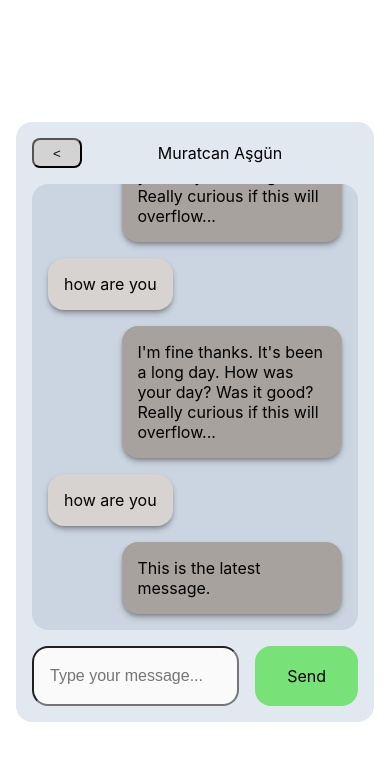
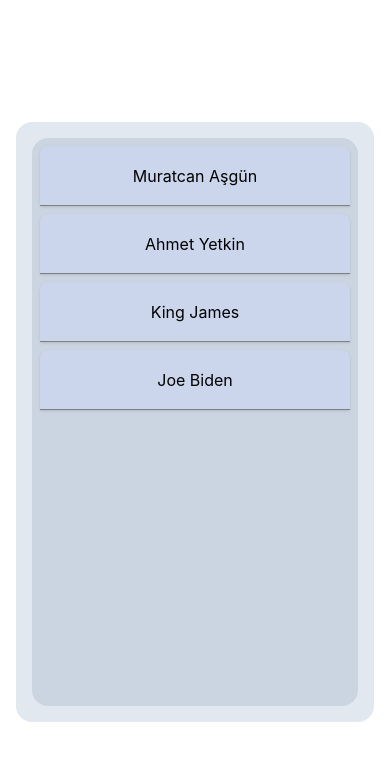
Before and after one commit to chmasgun/glov-chat-case-assignment, a React (Create React App) app in the folder my-app/: page / in a window 390 px wide. Shown: the top 760 px of the page. Built offline with nearby package versions, Linux system fonts and the light colour scheme.

Commit message:
implements sliding between UI small screens
On a contact click, message UI gets to the screen. On click for the back button, we go back to the Contacts list

```diff
--- a/my-app/src/components/ChatUIContainer.tsx
+++ b/my-app/src/components/ChatUIContainer.tsx
@@ -11,6 +11,8 @@ const messagesInit:  Record<string, [string, number][]> =  {
     , "Joe Biden": []
 
 }
+
+const contactList = Object.keys(messagesInit)
 
 type ChatUIContainerProps = {
 
@@ -35,17 +37,17 @@ const ChatUIContainerDiv = styled.div`
 
 // The inner container, which handles the (future) sliding of the Contacts-Messages. Transition will be applied.
 // Uses grid structure. On a large width, 30% of contacts should be fine. For smaller screens, they becomes equal, making them the same width of their parents.
-const ChatUIInnerContainerDiv = styled.div`
+const ChatUIInnerContainerDiv = styled.div<{ $atMessageUI?: boolean }>`
        width: 100%;
        padding: 1rem;
        display:grid;
        grid-template-columns: 3fr 7fr;
        grid-template-rows: minmax(0, 1fr);
-
+       transition: transform 0.4s;
        gap: 1rem;
         @media (max-width: 768px) {
             min-width: calc(200% - 0rem);
-            transform: translateX(-50%);
+            transform: translateX(${(props) => (props.$atMessageUI ? '0%' : '-50%')});
             gap: 2rem;
             grid-template-columns: repeat(2, minmax(0, 1fr));
             }
@@ -55,17 +57,26 @@ const ChatUIInnerContainerDiv = styled.div`
 const ChatUIContainer: React.FC<ChatUIContainerProps> = () => {
 
 
-    const [messages, setMessages]= useState(messagesInit)
+    const [messages, setMessages] = useState(messagesInit)
     const [selectedContact, setSelectedContact] = useState<string>("Muratcan Aşgün")
-
+    const [mobileContactOn, setMobileContactOn] = useState<boolean>(true)
 
 
     return (
         <ChatUIContainerDiv>
-            <ChatUIInnerContainerDiv>
+            <ChatUIInnerContainerDiv $atMessageUI={mobileContactOn}>
 
-                <ContactListContainer contactList={["Ahmet Yetkin", "Muratcan Aşgün", "King James","Joe Biden"]} selectedContact={selectedContact} setSelectedContact={setSelectedContact}></ContactListContainer>
-                <MessagingScreenContainer messages={messages[selectedContact]} setMessages={setMessages} selectedContact={selectedContact}></MessagingScreenContainer>
+                <ContactListContainer
+                    contactList={contactList}
+                    selectedContact={selectedContact}
+                    setSelectedContact={setSelectedContact}
+                    setMobileContactOn={setMobileContactOn}></ContactListContainer>
+
+                <MessagingScreenContainer
+                    messages={messages[selectedContact]}
+                    setMessages={setMessages}
+                    selectedContact={selectedContact}
+                    setMobileContactOn={setMobileContactOn}></MessagingScreenContainer>
             </ChatUIInnerContainerDiv>
         </ChatUIContainerDiv>
     );
--- a/my-app/src/components/ContactsListContainer.tsx
+++ b/my-app/src/components/ContactsListContainer.tsx
@@ -5,7 +5,8 @@ type ContactListContainerProps = {
     // Add your props here
     contactList: string[];
     selectedContact: string;
-    setSelectedContact : React.Dispatch<React.SetStateAction<string>>;
+    setSelectedContact: React.Dispatch<React.SetStateAction<string>>;
+    setMobileContactOn: React.Dispatch<React.SetStateAction<boolean>>;
 };
 
 // The Contacts div on the left part. Will disappear in small screens
@@ -40,16 +41,20 @@ const ContactDiv = styled.div`
     }
 
  `;
-const ContactListContainer: React.FC<ContactListContainerProps> = ({ contactList, selectedContact, setSelectedContact }) => {
+const ContactListContainer: React.FC<ContactListContainerProps> = ({ contactList, selectedContact, setSelectedContact, setMobileContactOn}) => { //, setMobileContactOn
 
 
+    const handleContactClick = (contactName : string) => {
+        setSelectedContact(contactName)
+        setMobileContactOn(false) // switch to the messaging UI
+    }
 
 
 
     return (
         <ContactListDiv>
             {
-                contactList.map((x,i) => <ContactDiv key={i} style={{ height: "60px" , alignContent:"center" }} onClick={() => setSelectedContact(x)} >{x}</ContactDiv>)
+                contactList.map((x, i) => <ContactDiv key={i} style={{ height: "60px", alignContent: "center" }} onClick={() => handleContactClick(x) } >{x}</ContactDiv>)
             }
         </ContactListDiv>
     );
--- a/my-app/src/components/MessagingScreenContainer.tsx
+++ b/my-app/src/components/MessagingScreenContainer.tsx
@@ -8,6 +8,7 @@ type MessagingScreenContainerProps = {
     messages: [string, number][];
     setMessages: React.Dispatch<React.SetStateAction<Record<string, [string, number][]>>>;
     selectedContact : string;
+    setMobileContactOn: React.Dispatch<React.SetStateAction<boolean>>;
 };
 
 // The main messaging part on the right side.
@@ -76,7 +77,7 @@ const MessagingContactName = styled.div`
          flex:1;
          align-content:center;
     `
-const MessagingScreenContainer: React.FC<MessagingScreenContainerProps> = ({ messages, setMessages, selectedContact }) => {
+const MessagingScreenContainer: React.FC<MessagingScreenContainerProps> = ({ messages, setMessages, selectedContact, setMobileContactOn }) => {
 
     const messagingContainerRef = useRef<HTMLDivElement>(null)
 
@@ -92,7 +93,7 @@ const MessagingScreenContainer: React.FC<MessagingScreenContainerProps> = ({ mes
         <MessagingContainerOuterDiv>
             {/* top header*/}
             <MessagingHeader >
-                <BackButton>{'<'}</BackButton>
+                <BackButton onClick={() => setMobileContactOn(true)}>{'<'}</BackButton>
                 <MessagingContactName>{selectedContact}</MessagingContactName>
             </MessagingHeader>
 
```
